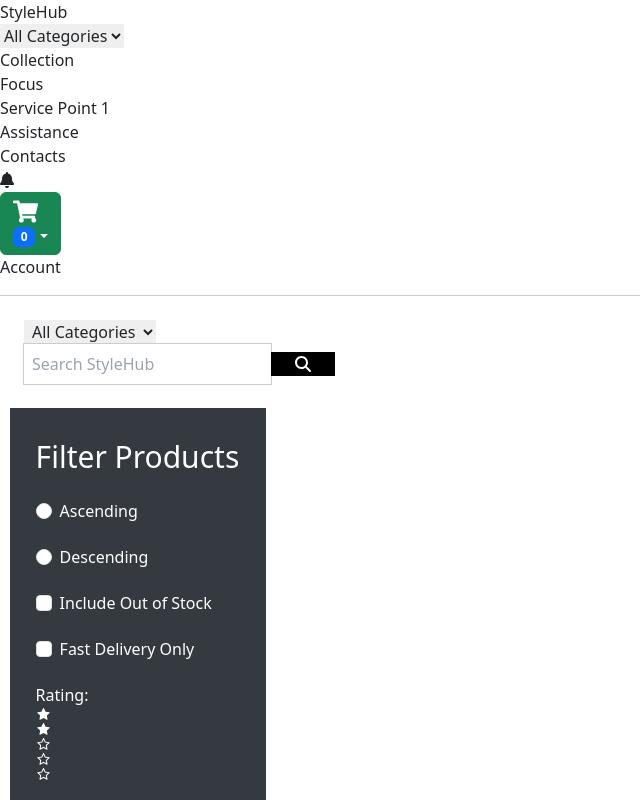
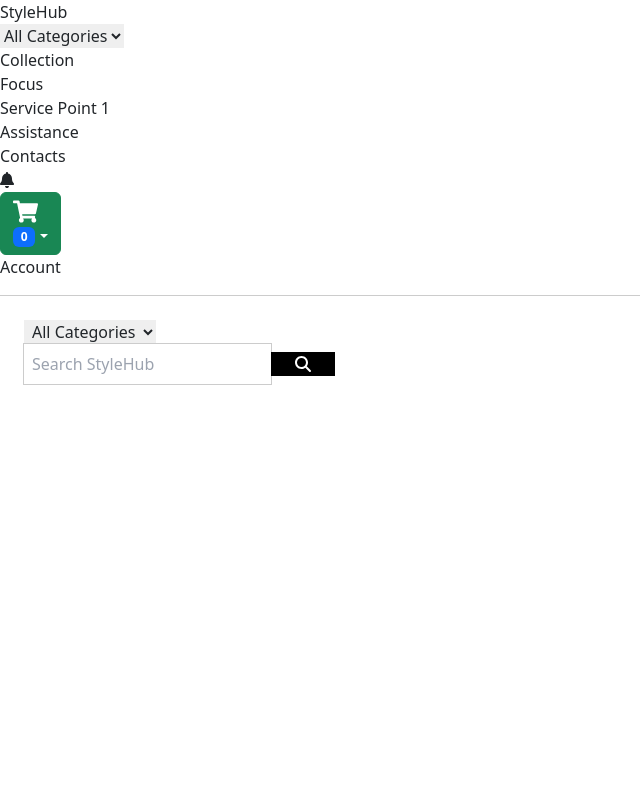
Before and after one commit to VivekHalder/StyleHub, a React (Vite) app in the folder client/StyleHub/: page /cart in a window 1280 px wide. Shown: the top 800 px of the page, without its empty margins (0-640 px from the left). Built offline with nearby package versions, Linux system fonts and the light colour scheme.

Commit message:
add the routes

```diff
--- a/client/StyleHub/src/App.jsx
+++ b/client/StyleHub/src/App.jsx
@@ -1,13 +1,18 @@
-import { Header, Home } from "./components"
+import { BrowserRouter as Router, Routes, Route } from "react-router-dom";
+import { Header, Home, Cart } from "./components";
 
 function App() {
-
   return (
-    <>
-      <Header/>
-      <Home/>
-    </>
-  )
+    <Router>
+      <Header />
+      <div className="App">
+        <Routes>
+          <Route path="/" element={<Home />} />
+          <Route path="/cart" element={<Cart />} />
+        </Routes>
+      </div>
+    </Router>
+  );
 }
 
-export default App
+export default App;
--- /dev/null
+++ b/client/StyleHub/src/components/Cart/Cart.jsx
@@ -0,0 +1,10 @@
+import React from 'react';
+
+function Cart(){
+    return (
+        <>
+        </>
+    )
+}
+
+export default Cart;
--- a/client/StyleHub/src/components/Navbar/Navbar.jsx
+++ b/client/StyleHub/src/components/Navbar/Navbar.jsx
@@ -110,7 +110,7 @@
                                 }
                                 <Link to='/cart'>
                                     <Button style={{ width: '95%', margin: '0 10px' }}>
-
+                                        Go To Cart
                                     </Button>
                                 </Link>
                             </Dropdown.Menu>
--- a/client/StyleHub/src/components/index.js
+++ b/client/StyleHub/src/components/index.js
@@ -3,5 +3,7 @@
 import Filter from "./Filter/Filter.jsx";
 import Products from "./Card/Products.jsx";
 import Rating from "./Rating/Rating.jsx";
+import Layout from "./Layout/Layout.jsx";
+import Cart from './Cart/Cart.jsx';
 
-export { Header, Home, Filter, Products, Rating };
+export { Header, Home, Filter, Products, Rating, Layout, Cart };
```
